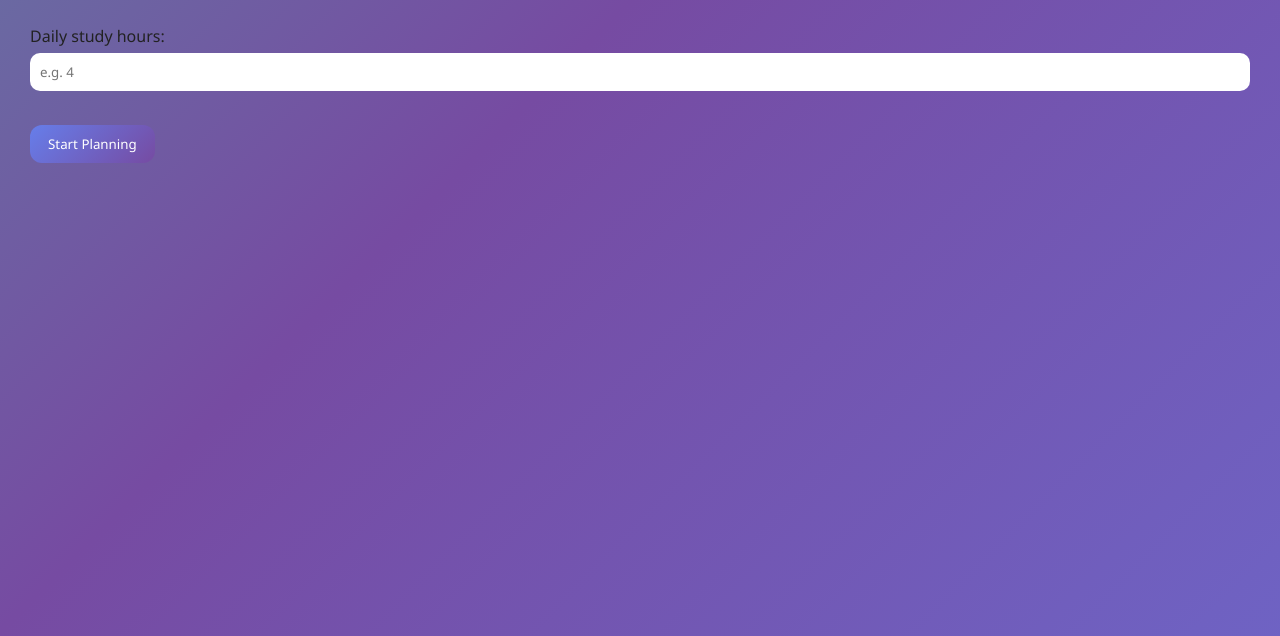
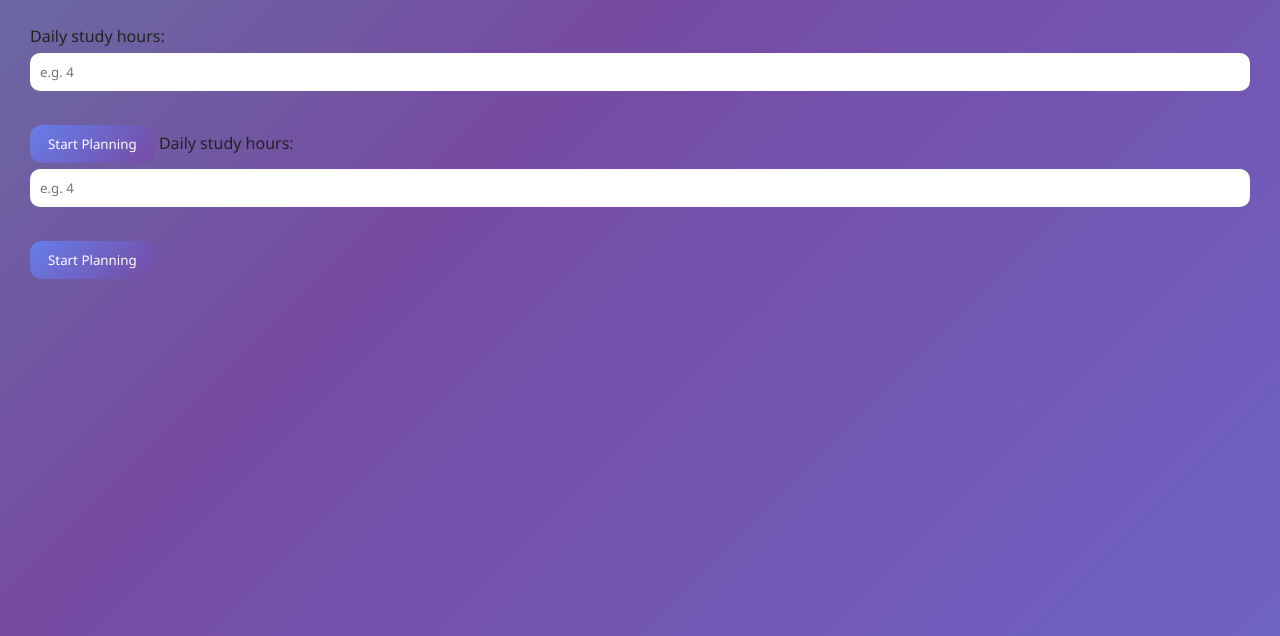
Before and after one commit to unzila000/Smart-study-planner, a plain HTML site: page index.html in a window 1280 px wide. Shown: the part 164-800 px from the top of the page. Drawn offline with Linux system fonts and the light colour scheme; files whose address does not match are found by name.

Commit message:
Update index.html

```diff
--- a/index.html
+++ b/index.html
@@ -3,13 +3,10 @@
 <head>
   <meta charset="UTF-8">
   <title>Smart Study Planner</title>
-
-  <!-- CSS (safe relative path for GitHub Pages) -->
   <link rel="stylesheet" href="./style.css">
 </head>
 <body>
 
-  <!-- Dark mode toggle -->
 <button class="theme-toggle" onclick="toggleTheme()">🌙</button>
 
 <h1>Smart Study Planner</h1>
@@ -29,6 +26,22 @@
 
 <br><br>
 
+<!-- IMPORTANT: type="button" -->
+<button type="button" onclick="login()">Start Planning</button>
+
+<!-- IMPORTANT: JS FILE IS IN ROOT -->
+<script src="./app.js"></script>
+</body>
+</html>
+
+
+  <label>
+    Daily study hours:
+    <input id="hours" type="number" placeholder="e.g. 4">
+  </label>
+
+  <br><br>
+
   <button onclick="login()">Start Planning</button>
 
   <!-- JavaScript (IMPORTANT: relative path) -->
```
Lines whose indentation alone changed are shown as unchanged.
